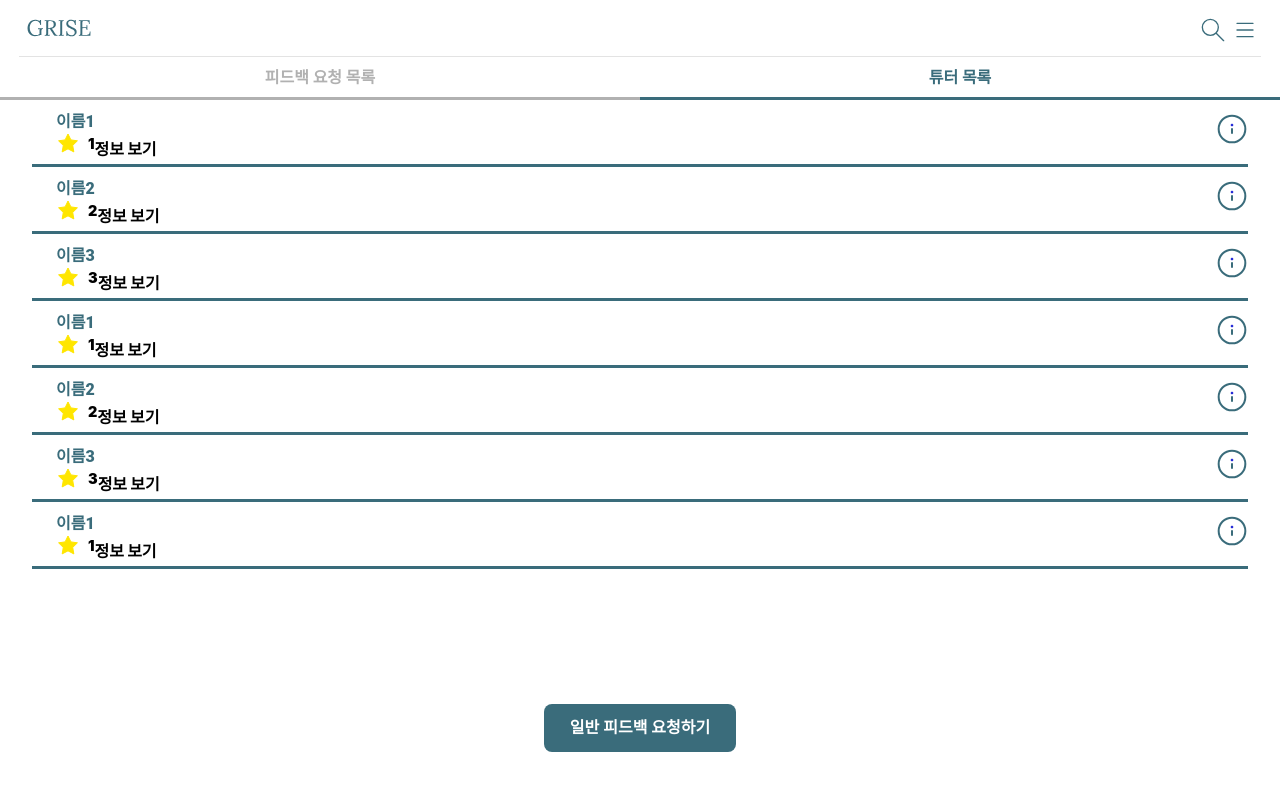
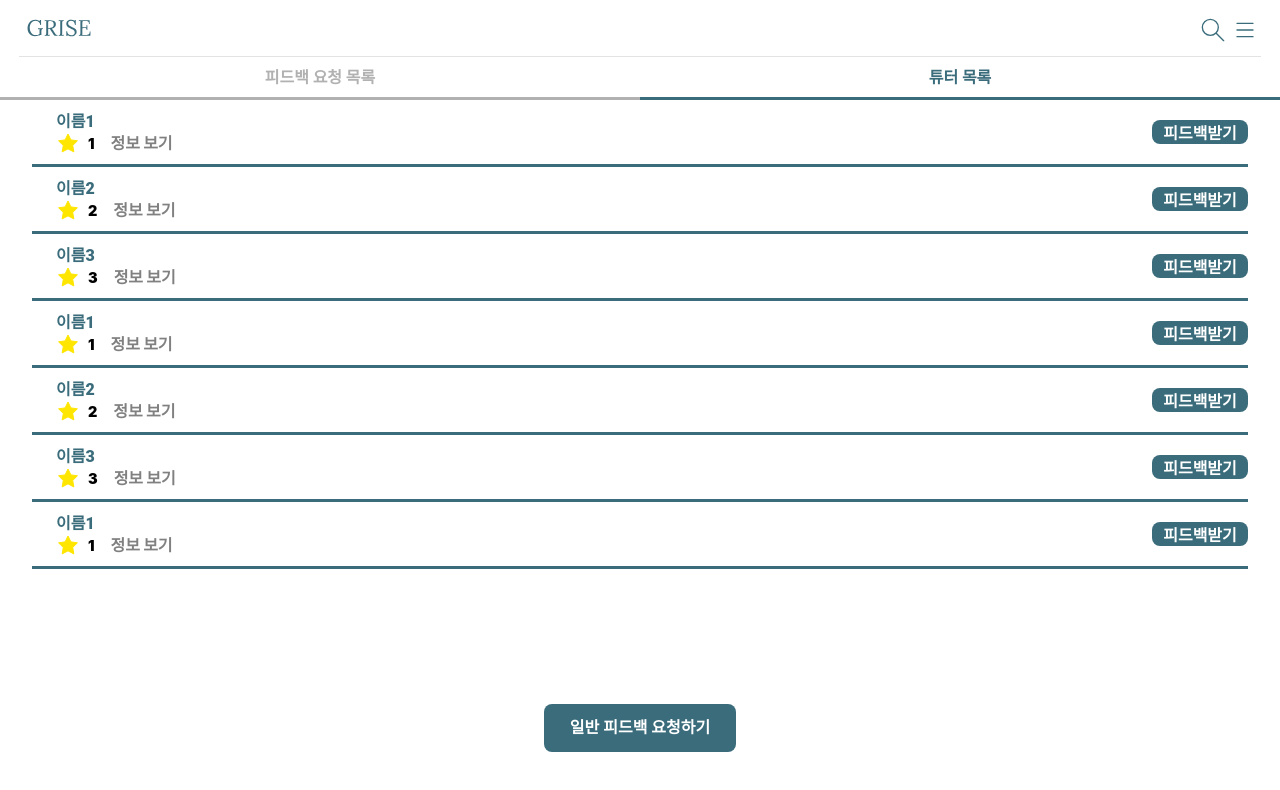
Before and after one commit to Gukss/GRISEFront, a React (Create React App) app in the folder grise/: page /tuteeMain in a window 1280 px wide. Both pictures are taken after a click on the element "튜터 목록". Shown: the top 790 px of the page. Built offline with nearby package versions, Linux system fonts and the light colour scheme.

Commit message:
튜터목록(자세히보기, 피드백받기버튼)

```diff
--- a/grise/src/Pages/TuteeMainPage/List/TutorItem.jsx
+++ b/grise/src/Pages/TuteeMainPage/List/TutorItem.jsx
@@ -1,16 +1,15 @@
-import React,{forwardRef,useRef,useEffect} from 'react'
+import React,{forwardRef,useRef} from 'react'
 import styled from 'styled-components';
 import { ReactComponent as Star} from '../../../Image/star.svg';
-import { ReactComponent as InfoImage} from '../../../Image/info.svg';
 const TutorItem = forwardRef((props,ref) => {
     const detailDivRef = useRef();
     const isShowDetail = useRef(false);
-    const ShowDetailBtn = useRef();
+    const ShowDetailBtnRef = useRef();
     const showDetailInfo = (e) =>{
         detailDivRef.current.style.display = (isShowDetail.current)? 'none':'block';
         isShowDetail.current = !isShowDetail.current;
         if(props.isEnd){detailDivRef.current.scrollIntoView({ behavior: 'smooth' });}
-        ShowDetailBtn.current.innerHTML = (isShowDetail.current)? '접기':'정보 보기';
+        ShowDetailBtnRef.current.innerHTML = (isShowDetail.current)? '접기':'정보 보기';
     }
     return (
         <div ref={ref} style={{borderBottom:"#3A6C7B solid 0.2rem"}}>
@@ -20,10 +19,10 @@ const TutorItem = forwardRef((props,ref) => {
                     <div>
                         <StarImage><Star style={{width:'1.5rem',height:'1.5rem'}}></Star></StarImage>
                         <Score>{props.data?.tutor.score}</Score>
-                        <span ref={ShowDetailBtn} onClick={showDetailInfo} style={{color:'#000000', fontSize:'1rem'}}>정보 보기</span>
+                        <ShowDetailBtn ref={ShowDetailBtnRef} onClick={showDetailInfo}>정보 보기</ShowDetailBtn>
                     </div>
                 </div>
-                <InfoBtn onClick={showDetailInfo}><InfoImage></InfoImage></InfoBtn>
+                <TutorFeedbackBtn onClick={()=>{console.log('피드백받기')}}>피드백받기</TutorFeedbackBtn>
             </Container>
             <DetailInfo ref = {detailDivRef}>
                 {props.data?.tutor.resume.content}
@@ -32,10 +31,28 @@ const TutorItem = forwardRef((props,ref) => {
     )
 });
 
-const InfoBtn = styled.span`
+const TutorFeedbackBtn = styled.span`
     float: right;
-    margin-top: 0.8rem;
+    width:6rem;
+    height:1.5rem;
+    margin-top: 1.25rem;
+    border-radius: 0.5rem;
+    text-align: center;
+    font-family: 'Roboto';
+    font-style: normal;
+    font-weight: 900;
+    color: #fff;
+    background-color: #3A6C7B;
+    font-size:1rem;
 `
+
+const ShowDetailBtn = styled.span`
+    color : #808080;
+    font-size : 1rem;
+    margin-left : 1rem;
+    vertical-align:30%;
+`
+
 
 const StarImage = styled.span`
     margin-left: 1.5rem;
@@ -71,6 +88,6 @@ const Container = styled.div`
 const DetailInfo = styled.div`
     display: none;
     margin-left: 1.5rem;
-    text-indent : -4.5rem;
+    text-indent : -5.5rem;
 `
 export default TutorItem;
--- a/grise/src/Pages/TuteeMainPage/List/TutorList.jsx
+++ b/grise/src/Pages/TuteeMainPage/List/TutorList.jsx
@@ -35,10 +35,6 @@ const TutorList = () => {
             if(distanceY>DivHeight){//스크롤링위치가 맨마지막에 되어있을때 item하나의 높이보다 더 드래그하면 새로고침
                 console.log('새로고침');
                 const temp = [...outputList];
-                // for(let i = 0 ; i < 10; i++){
-                //     temp.push(requestFeedbackList[i]);
-                // }
-                // setOutputList(temp);
                 for(let i = outputList.length; i < outputList.length+10; i++){
                     if(i>=tutorList.length){break;}
                     temp.push(tutorList[i]);
@@ -86,17 +82,17 @@ const SubmmitButton = styled.div`
     left: 50%;
     margin-left: -6rem;
     border-radius: 0.5rem;
-    width: 12rem;
-    height: 3rem;
-    float: left;
-    font-size: 1rem;
-    line-height: 3rem;
     text-align: center;
     font-family: 'Roboto';
     font-style: normal;
     font-weight: 900;
     color: #fff;
     background-color: #3A6C7B;
+    width: 12rem;
+    height: 3rem;
+    float: left;
+    font-size: 1rem;
+    line-height: 3rem;
 `
 
 export default TutorList;
```
